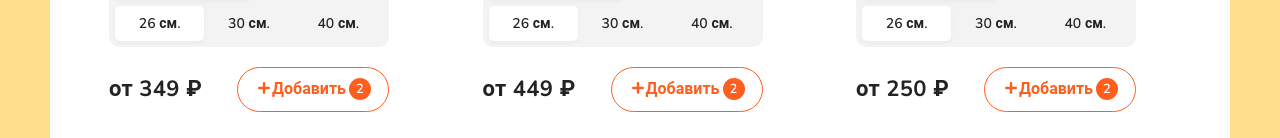
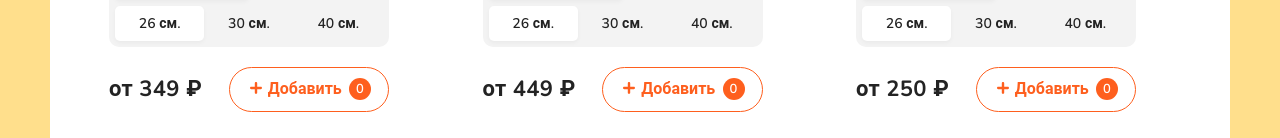
Before and after one commit to Polly2000/react-pizza, a React (Create React App) app: page / in a window 1280 px wide. Shown: the part 662-800 px from the top of the page. Built offline with nearby package versions, Linux system fonts and the light colour scheme.

Commit message:
feat: lesson 3

```diff
--- a/src/components/PizzaBlock.jsx
+++ b/src/components/PizzaBlock.jsx
@@ -1,6 +1,12 @@
-import React from 'react';
+import React, { useState } from 'react';
 
 const PizzaBlock = ({ title, price }) => {
+  const [pizzaCount, setPizzaCount] = useState(0);
+
+  const onClickAddButton = () => {
+    setPizzaCount(pizzaCount + 1);
+  };
+
   return (
     <div className="pizza-block">
       <img
@@ -22,7 +28,7 @@ const PizzaBlock = ({ title, price }) => {
       </div>
       <div className="pizza-block__bottom">
         <div className="pizza-block__price">от {price} ₽</div>
-        <div className="button button--outline button--add">
+        <button onClick={onClickAddButton} className="button button--outline button--add">
           <svg
             width="12"
             height="12"
@@ -34,9 +40,9 @@ const PizzaBlock = ({ title, price }) => {
               fill="white"
             />
           </svg>
-          <span>Добавить</span>
-          <i>2</i>
-        </div>
+          <span> Добавить </span>
+          <i> {pizzaCount} </i>
+        </button>
       </div>
     </div>
   );
```
